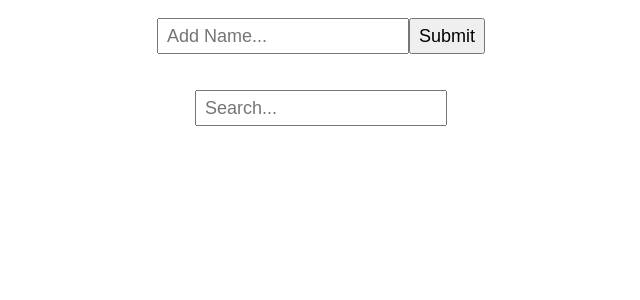
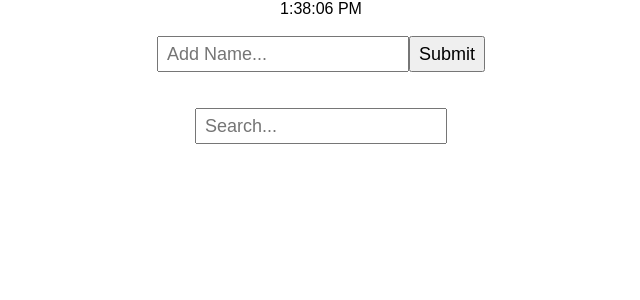
Before and after one commit to slan-chong/hook-practice, a React (Create React App) app: page / in a window 1280 px wide. Shown: the top 300 px of the page, without its empty margins (319-959 px from the left). Built offline with nearby package versions, Linux system fonts and the light colour scheme.

Commit message:
LocalTime-useEffect-tick

```diff
--- a/src/App.js
+++ b/src/App.js
@@ -1,6 +1,7 @@
 import React, { createContext, useState } from "react";
 import AddName from "./components/AddName";
 import NameList from "./components/NameList";
+import LocalTime from "./components/LocalTime";
 import "./App.scss";
 
 export const ListContext = createContext();
@@ -8,6 +9,7 @@ const App = () => {
   const [nameList, setNameList] = useState();
   return (
     <div className="App">
+      <LocalTime />
       <ListContext.Provider value={{ nameList, setNameList }}>
         <AddName />
         <NameList />
--- /dev/null
+++ b/src/components/LocalTime.jsx
@@ -0,0 +1,14 @@
+import React, { useEffect, useState } from "react";
+
+const LocalTime = (props) => {
+  const [time, setTime] = useState(new Date().toLocaleTimeString());
+  useEffect(() => {
+    setInterval(() => {
+      const date = new Date();
+      setTime(date.toLocaleTimeString());
+    }, 1000);
+  }, []);
+  return <div>{time}</div>;
+};
+
+export default LocalTime;
```
